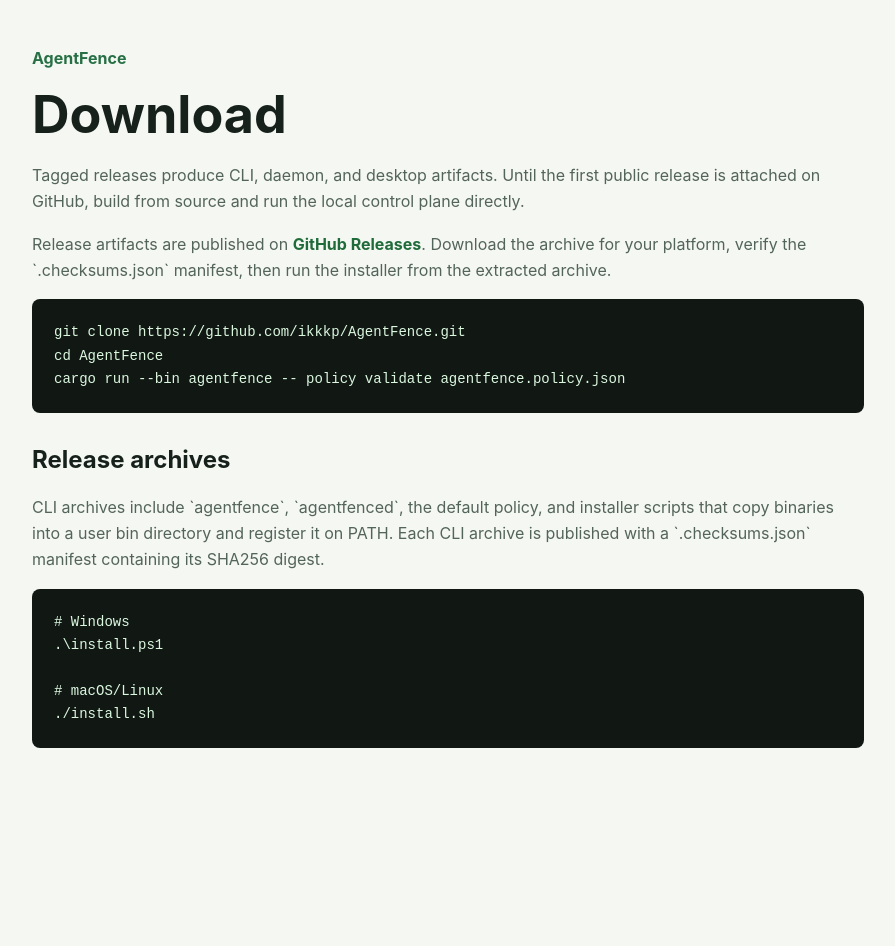
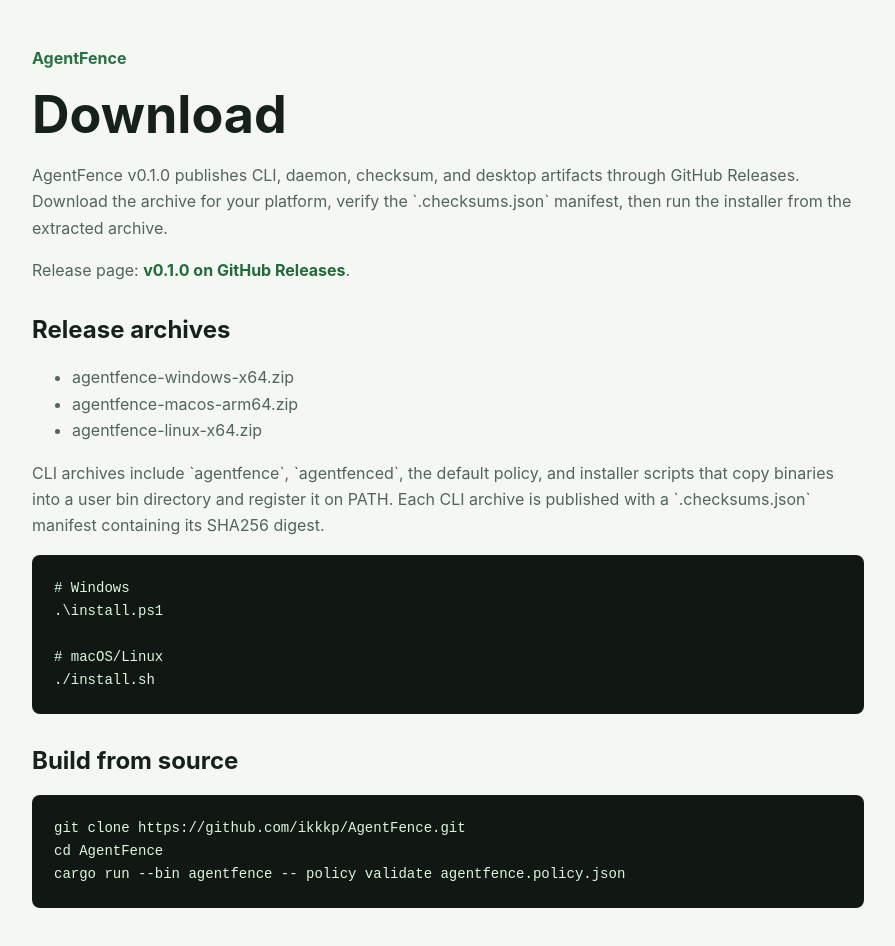
Before and after one commit to ikkkp/AgentFence, a Next.js app in the folder apps/web/: page /download in a window 1280 px wide. Shown: the top 946 px of the page, without its empty margins (192-1087 px from the left). Before the commit the page ends 858 px from the top, so only its background shows below. Built offline with nearby package versions, Linux system fonts and the light colour scheme; no server answers.

Commit message:
Prepare v0.1.0 release docs

```diff
--- a/apps/web/app/download/page.tsx
+++ b/apps/web/app/download/page.tsx
@@ -1,24 +1,27 @@
 import { sitePath } from "../site-path";
 
 export default function DownloadPage() {
+  const releaseUrl = "https://github.com/ikkkp/AgentFence/releases/tag/v0.1.0";
+  const artifactBase = "https://github.com/ikkkp/AgentFence/releases/download/v0.1.0";
+
   return (
     <main className="page">
       <a className="back" href={sitePath("/")}>AgentFence</a>
       <h1>Download</h1>
       <p>
-        Tagged releases produce CLI, daemon, and desktop artifacts. Until the first public release is
-        attached on GitHub, build from source and run the local control plane directly.
+        AgentFence v0.1.0 publishes CLI, daemon, checksum, and desktop artifacts through GitHub
+        Releases. Download the archive for your platform, verify the `.checksums.json` manifest,
+        then run the installer from the extracted archive.
       </p>
       <p>
-        Release artifacts are published on{" "}
-        <a href="https://github.com/ikkkp/AgentFence/releases">GitHub Releases</a>. Download the
-        archive for your platform, verify the `.checksums.json` manifest, then run the installer from
-        the extracted archive.
+        Release page: <a href={releaseUrl}>v0.1.0 on GitHub Releases</a>.
       </p>
-      <pre>{`git clone https://github.com/ikkkp/AgentFence.git
-cd AgentFence
-cargo run --bin agentfence -- policy validate agentfence.policy.json`}</pre>
       <h2>Release archives</h2>
+      <ul>
+        <li><a href={`${artifactBase}/agentfence-windows-x64.zip`}>agentfence-windows-x64.zip</a></li>
+        <li><a href={`${artifactBase}/agentfence-macos-arm64.zip`}>agentfence-macos-arm64.zip</a></li>
+        <li><a href={`${artifactBase}/agentfence-linux-x64.zip`}>agentfence-linux-x64.zip</a></li>
+      </ul>
       <p>
         CLI archives include `agentfence`, `agentfenced`, the default policy, and installer scripts
         that copy binaries into a user bin directory and register it on PATH. Each CLI archive is
@@ -29,6 +32,10 @@
 
 # macOS/Linux
 ./install.sh`}</pre>
+      <h2>Build from source</h2>
+      <pre>{`git clone https://github.com/ikkkp/AgentFence.git
+cd AgentFence
+cargo run --bin agentfence -- policy validate agentfence.policy.json`}</pre>
     </main>
   );
 }
```
Also changed, not shown: apps/web/app/changelog/page.tsx (+11 -0 lines), 2 other files (tests, documents, lock files or other folders).
